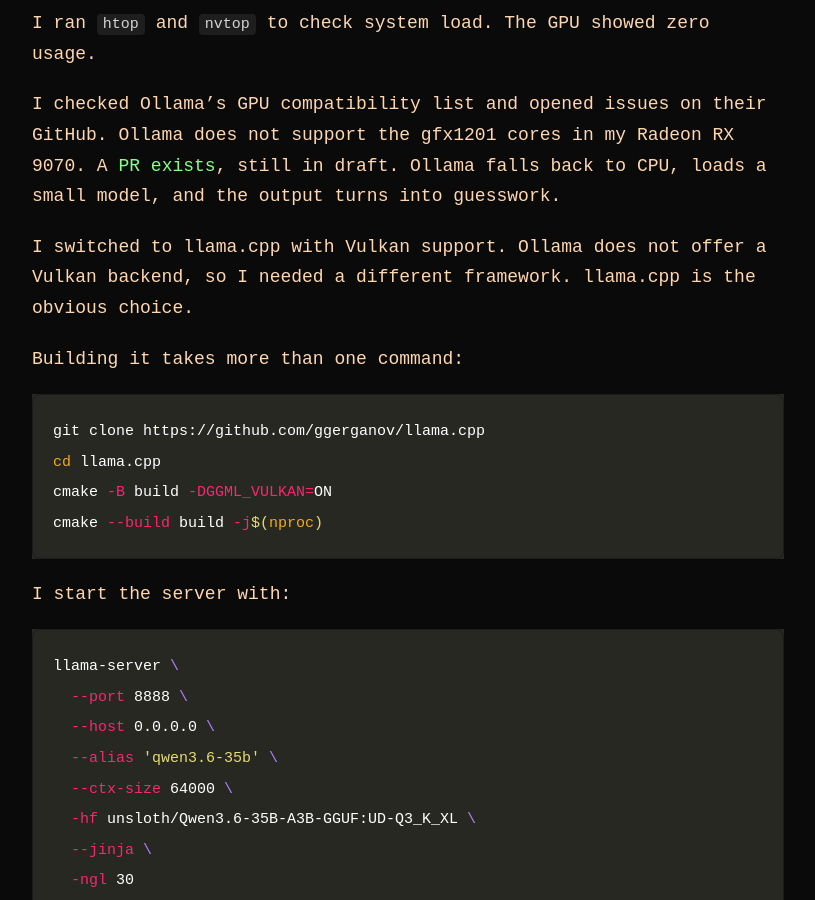
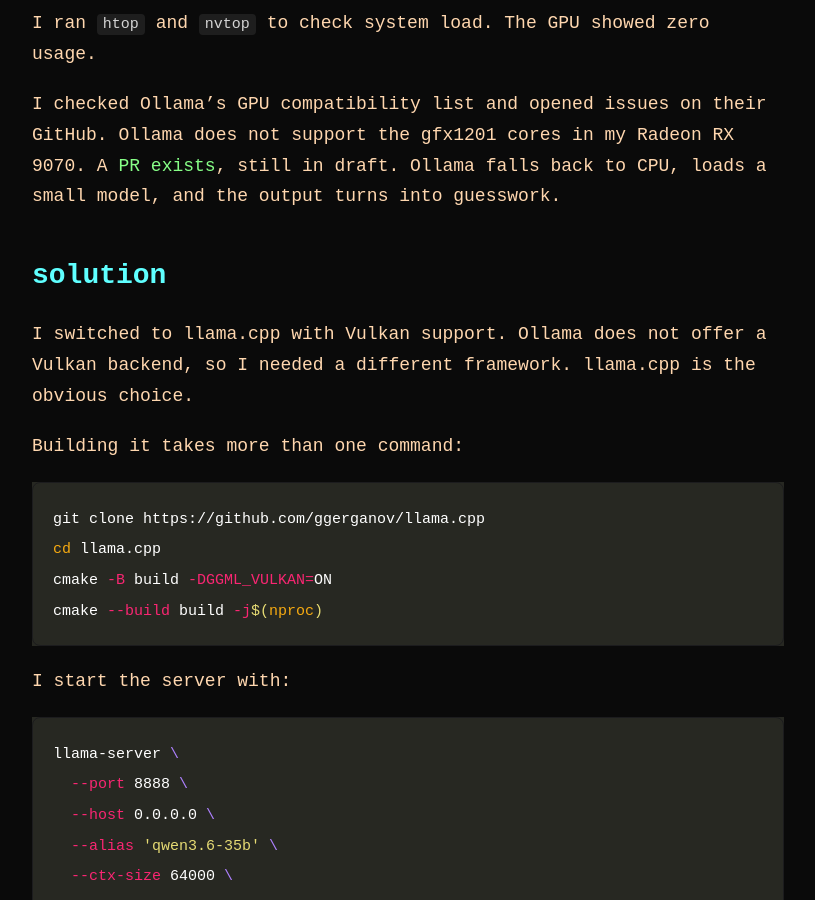
Before and after one commit to pasha1980/pasha1980.github.io, a Jekyll site: the page built from _posts/2026-06-25-first-success-home-ai.md, in a window 1280 px wide and 900 px high, scrolled down 541 px. Shown: the whole window, without its empty margins (232-1047 px from the left). Built offline with Jekyll 4.4.1, drawn with Linux system fonts in a browser that asks for light colours.

Commit message:
content: fix AI mistake

```diff
--- a/_posts/2026-06-25-first-success-home-ai.md
+++ b/_posts/2026-06-25-first-success-home-ai.md
@@ -15,6 +15,8 @@ I needed a model that calls tools. Not one that hallucinates about npm projects
 I ran `htop` and `nvtop` to check system load. The GPU showed zero usage.
 
 I checked Ollama's GPU compatibility list and opened issues on their GitHub. Ollama does not support the gfx1201 cores in my Radeon RX 9070. A [PR exists](https://github.com/ollama/ollama/pull/10676), still in draft. Ollama falls back to CPU, loads a small model, and the output turns into guesswork.
+
+## solution
 
 I switched to llama.cpp with Vulkan support. Ollama does not offer a Vulkan backend, so I needed a different framework. llama.cpp is the obvious choice.
 
```
